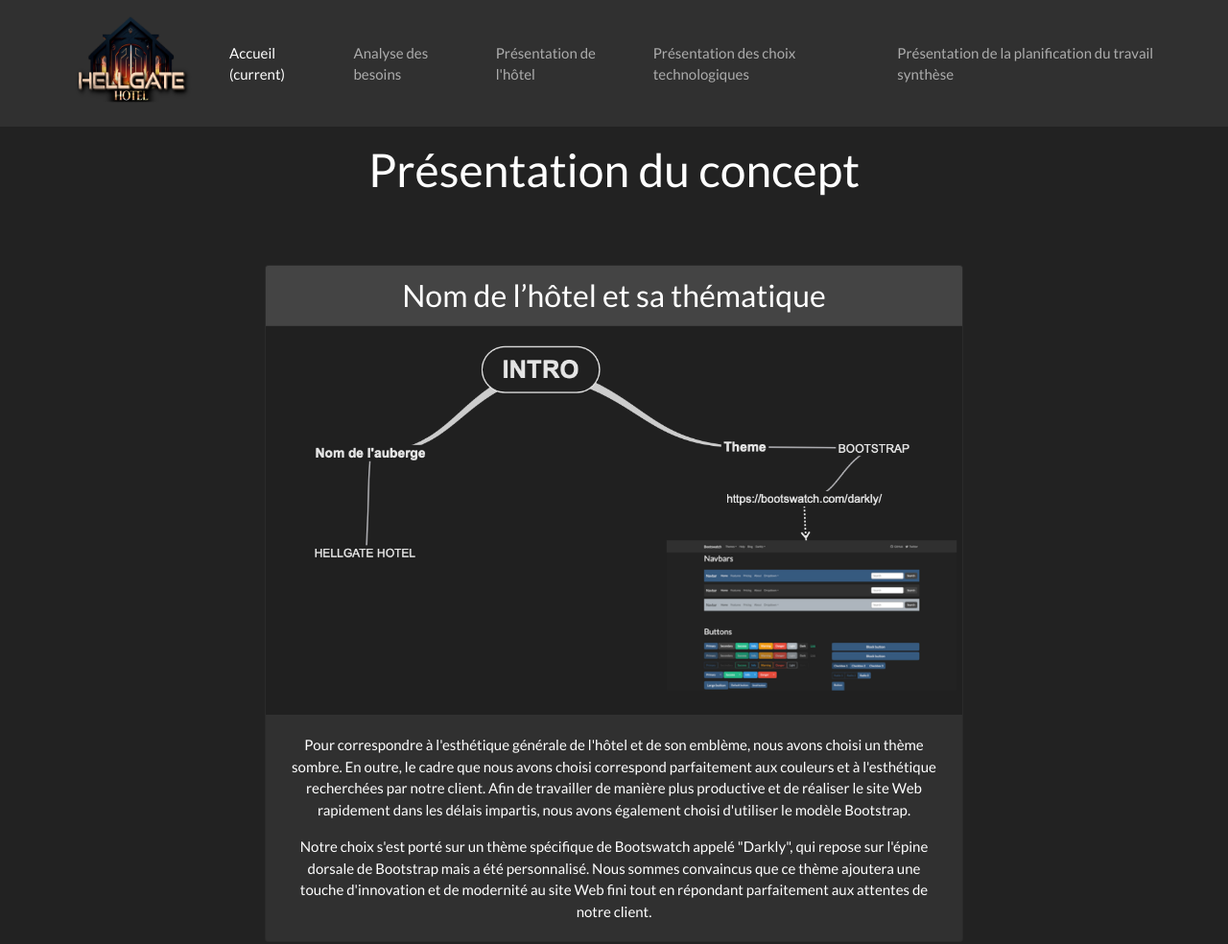
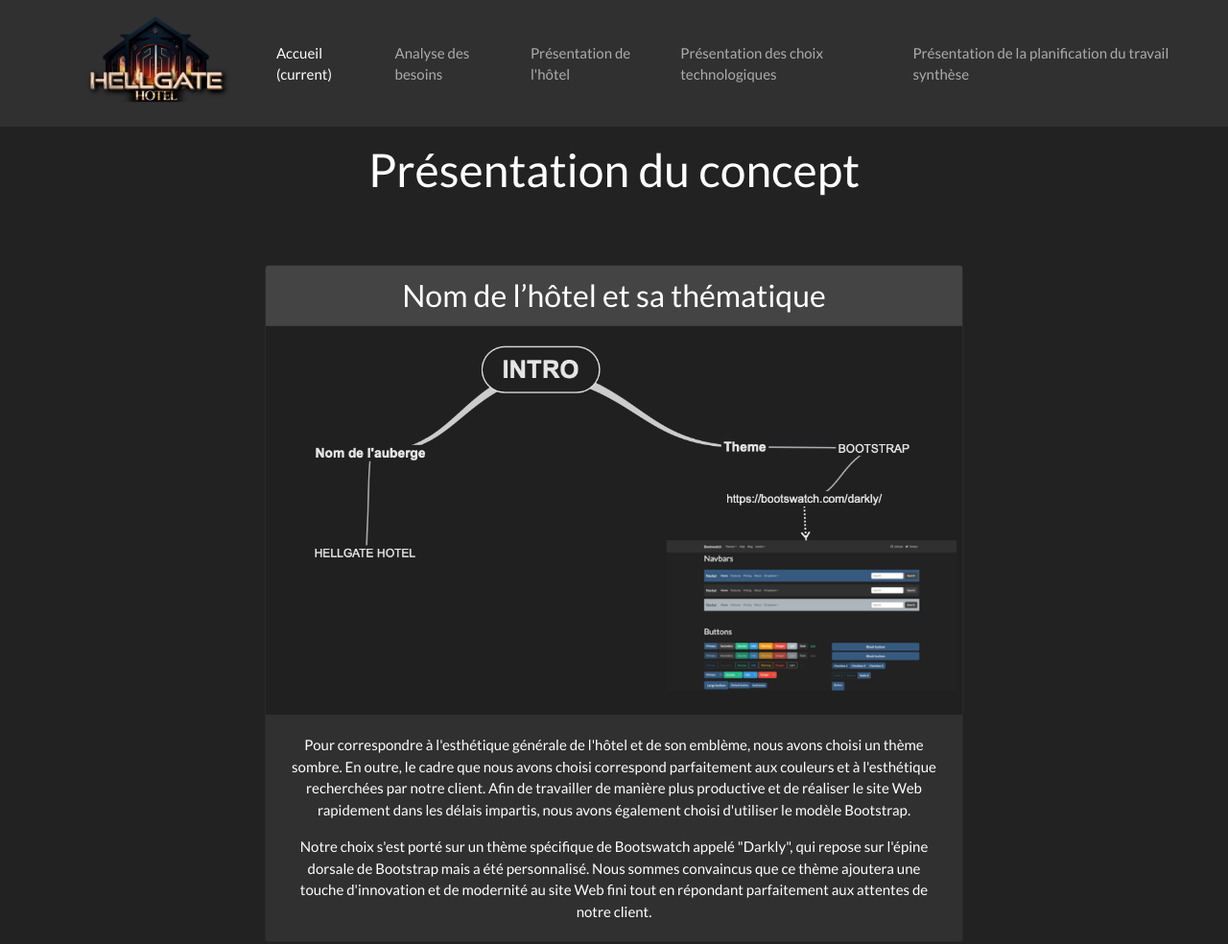
Before and after one commit to Snowhite27/synthese_auberge, a plain HTML site: page concept.html in a window 1280 px wide. Shown: the top 984 px of the page at 96% size. Drawn offline with nearby package versions, Linux system fonts and the light colour scheme.

Commit message:
ajustement de logo dans html

```diff
--- a/concept.html
+++ b/concept.html
@@ -18,8 +18,7 @@
         <div class="container-fluid">
           <img
             src="divers/images/Hellgate_logo.png"
-            alt=""
-            width="200"
+            alt="logo hellgate hotel"
             height="100"
           />
 
```
